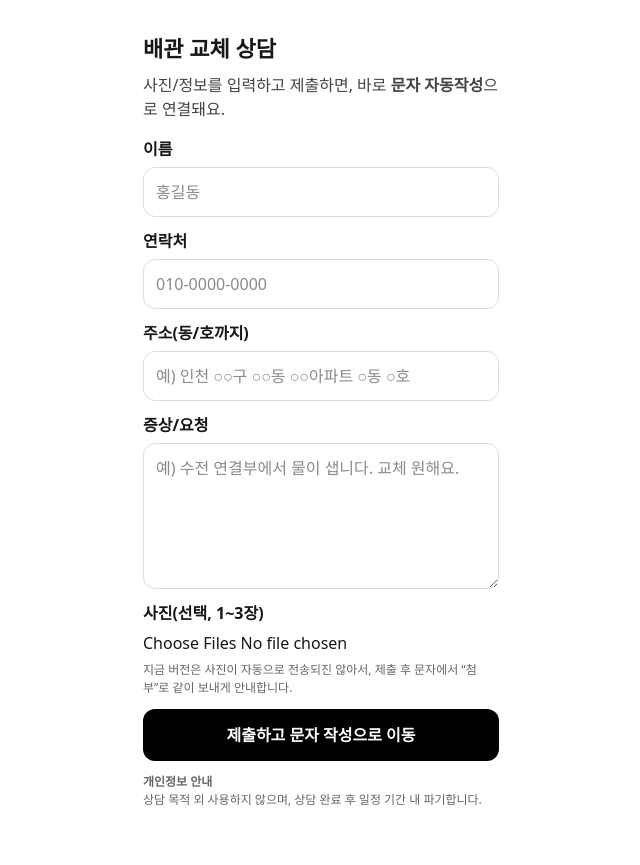
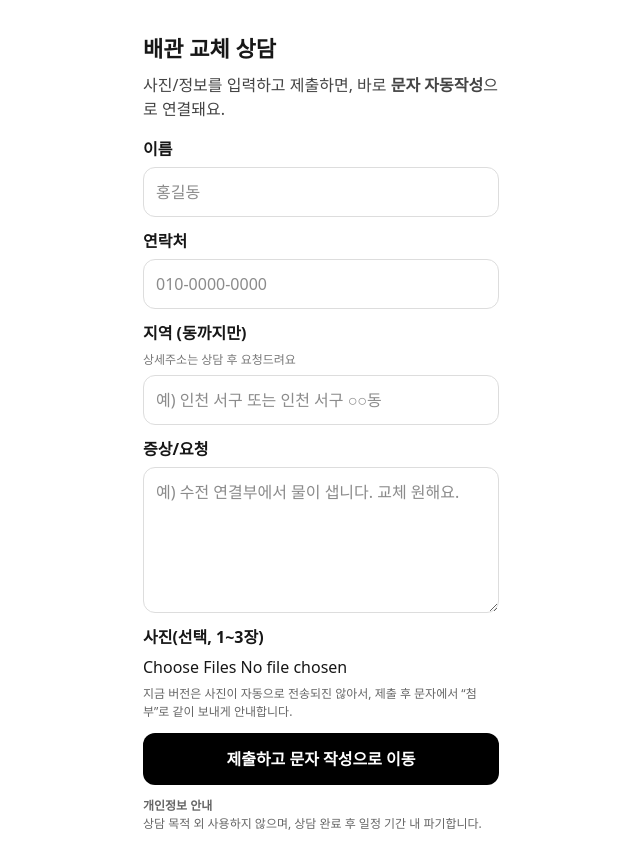
Before and after one commit to berrypizza/suridam, a Next.js app: page /request in a window 1280 px wide. Shown: the whole page, without its empty margins (319-959 px from the left). Before the commit the page ends 841 px from the top, so only its background shows below. Built offline with nearby package versions, Linux system fonts and the light colour scheme.

Commit message:
improve request form: area only + tel input

```diff
--- a/app/request/page.tsx
+++ b/app/request/page.tsx
@@ -15,7 +15,7 @@ function buildSmsBody(v: {
     "[수리담 배관교체 상담]",
     `이름: ${v.name}`,
     `연락처: ${v.customerPhone}`,
-    `주소: ${v.address}`,
+    `지역(동): ${v.address}`,
     `증상: ${v.symptom}`,
     "",
     "※ 사진은 이 문자에 '첨부'로 같이 보내주세요.",
@@ -181,6 +181,7 @@ export default function RequestPage() {
         <label style={{ display: "grid", gap: 6 }}>
           <b>연락처</b>
           <input
+            inputMode="tel"
             value={customerPhone}
             onChange={(e) => setCustomerPhone(e.target.value)}
             required
@@ -194,12 +195,15 @@ export default function RequestPage() {
         </label>
 
         <label style={{ display: "grid", gap: 6 }}>
-          <b>주소(동/호까지)</b>
+          <b>지역 (동까지만)</b>
+          <span style={{ color: "#777", fontSize: 12 }}>
+            상세주소는 상담 후 요청드려요
+          </span>
           <input
             value={address}
             onChange={(e) => setAddress(e.target.value)}
             required
-            placeholder="예) 인천 ○○구 ○○동 ○○아파트 ○동 ○호"
+            placeholder="예) 인천 서구 또는 인천 서구 ○○동"
             style={{
               padding: "12px 12px",
               border: "1px solid #ddd",
```
